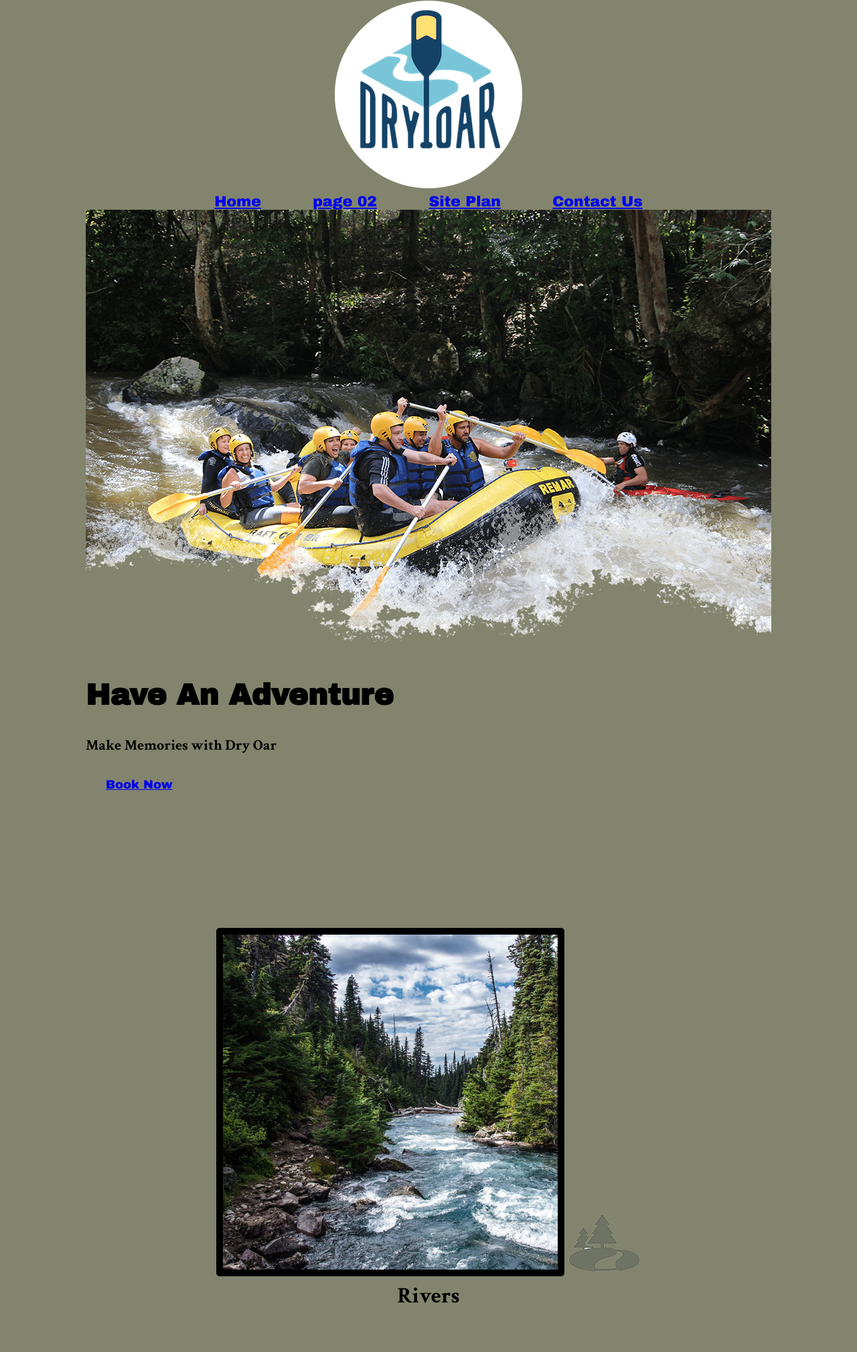
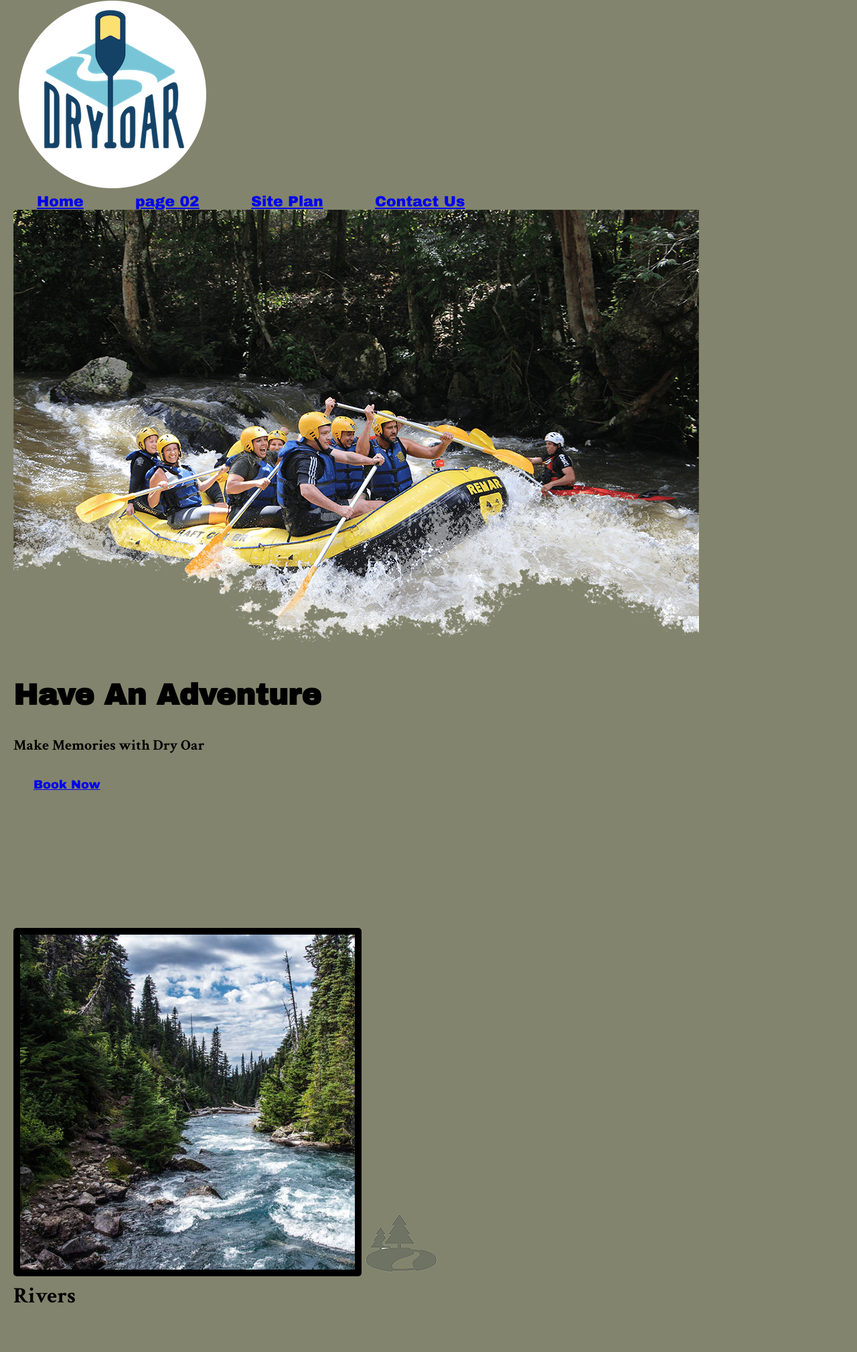
Before and after one commit to DaneHamblin/wdd130, a plain HTML site: page wwr/index.html in a window 1280 px wide. Shown: the part 2-2020 px from the top of the page at 67% size. Drawn offline with Linux system fonts and the light colour scheme; a web font is replaced by a local one.

Commit message:
remove center

```diff
--- a/wwr/styles/style.css
+++ b/wwr/styles/style.css
@@ -7,81 +7,45 @@ body {
     font-size: 22px;
     margin: 0;
     padding: 0;
-    justify-content: center;
-    align-content: center;
-    align-items: center;
-    justify-items: center;
 }
 
 h2 {
     margin: 0;
-    justify-content: center;
-    align-content: center;
-    align-items: center;
-    justify-items: center;
 }
 
 header {
     background-color: #82846D;
     font-family: 'Archivo Black', sans-serif, Arial, Helvetica;
-    justify-content: center;
-    align-content: center;
-    align-items: center;
-    justify-items: center;
 }
 
 #content {
     max-width: 1600px;
     margin: 0 auto;
     padding: 0 20px;
-    justify-content: center;
-    align-content: center;
-    align-items: center;
-    justify-items: center;
 }
 
 #background {
     height: 725px;
     background-color: #82846D;
-    justify-content: center;
-    align-content: center;
-    align-items: center;
-    justify-items: center;
 }
 
 .home-title,
 .msg h2 {
     font-family: 'Archivo Black', sans-serif, Arial, Helvetica;
     font-size: 2em;
-    justify-content: center;
-    align-content: center;
-    align-items: center;
-    justify-items: center;
 }
 
 .home-title {
     margin-top: 10px;
     font-size: 2em;
-    justify-content: center;
-    align-content: center;
-    align-items: center;
-    justify-items: center;
 }
 
 #logo_link {
     padding: 5px;
-    justify-content: center;
-    align-content: center;
-    align-items: center;
-    justify-items: center;
 }
 
 nav a {
     padding: 35px;
-    justify-content: center;
-    align-content: center;
-    align-items: center;
-    justify-items: center;
 }
 
 .book,
@@ -91,77 +55,41 @@ nav a {
     border-radius: 5px;
     font-size: 18px;
     padding: 15px 30px;
-    justify-content: center;
-    align-content: center;
-    align-items: center;
-    justify-items: center;
 }
 
 .icon {
     padding-top: 10px;
-    justify-content: center;
-    align-content: center;
-    align-items: center;
-    justify-items: center;
 }
 
 .msg {
     padding: 35px;
-    justify-content: center;
-    align-content: center;
-    align-items: center;
-    justify-items: center;
 }
 
 .msg p{
     font-family: 'Archivo Black', sans-serif, Arial, Helvetica;
     font-size: .8em;
     padding-bottom: 15px;
-    justify-content: center;
-    align-content: center;
-    align-items: center;
-    justify-items: center;
 }
 .card-img {
     border: 10px solid #000;
     border-radius: 5px;
-    justify-content: center;
-    align-content: center;
-    align-items: center;
-    justify-items: center;
 }
 
 main section img {
     box-sizing: border-box;
-    justify-content: center;
-    align-content: center;
-    align-items: center;
-    justify-items: center;
 }
 
 .rivers-card,
 .camping-card,
 .rapids-card {
     margin: 200px 0;
-    justify-content: center;
-    align-content: center;
-    align-items: center;
-    justify-items: center;
 }
 
 footer {
     margin-top: 200px;
     padding: 25px 50px;
-    justify-content: center;
-    align-content: center;
-    align-items: center;
-    justify-items: center;
 }
 
 footer .social img {
     padding-top: 15px;
-    justify-content: center;
-    align-content: center;
-    align-items: center;
-    justify-items: center;
 }
```
